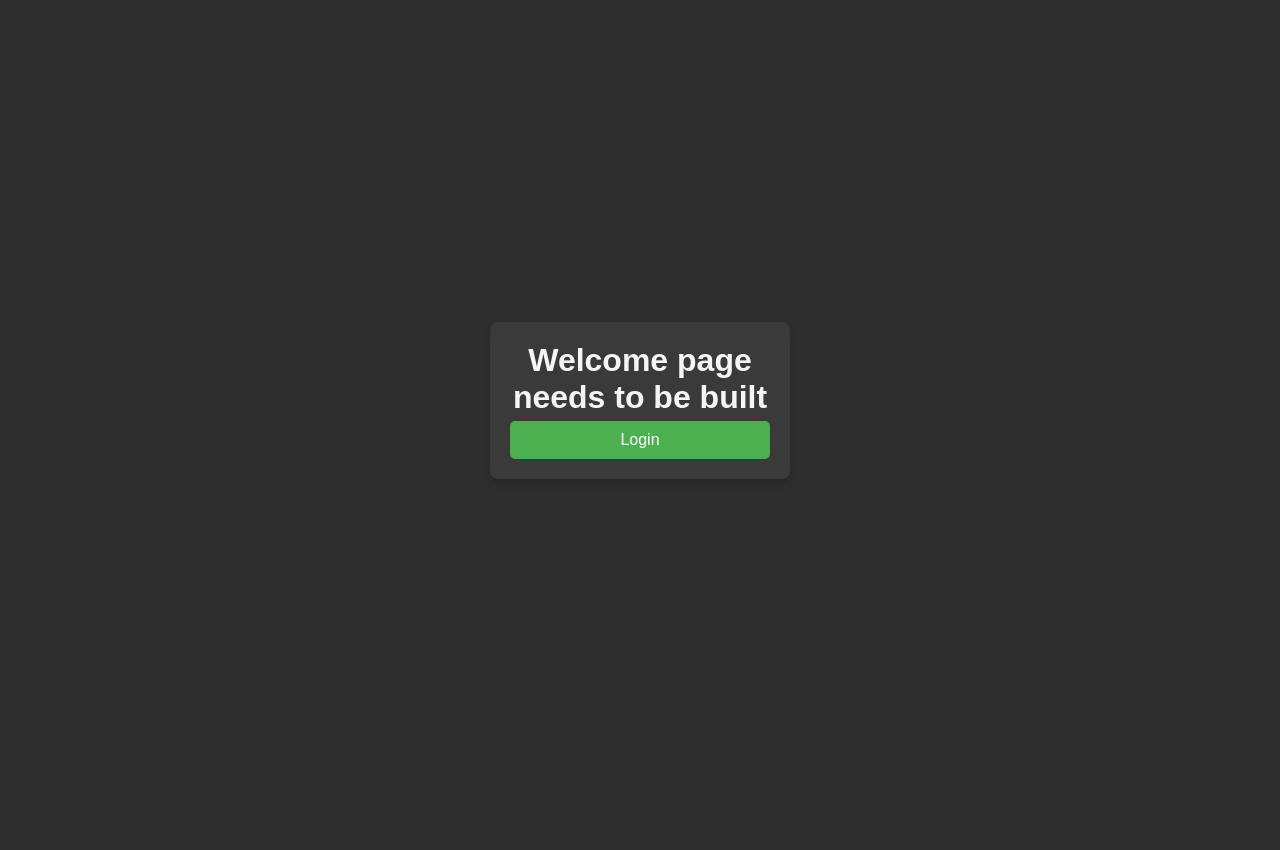
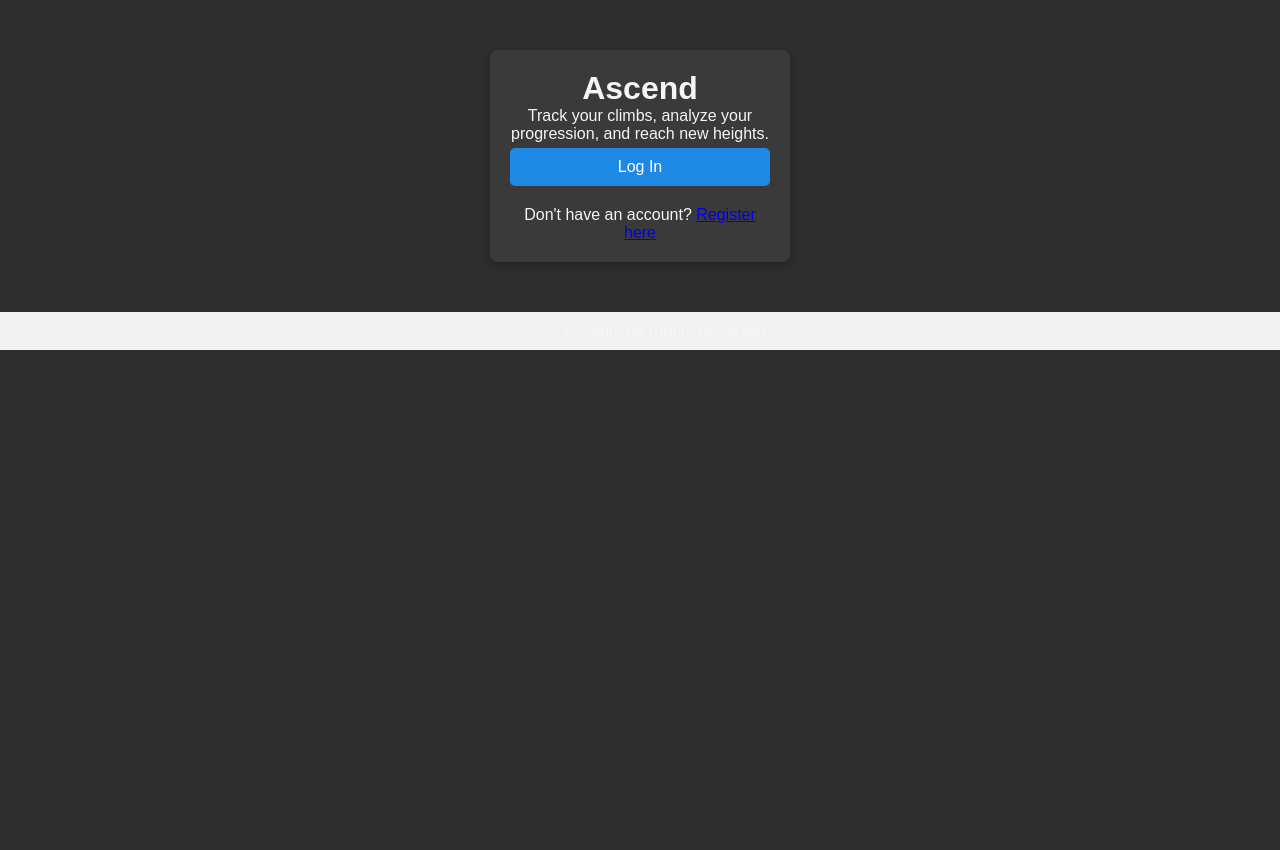
Before and after one commit to Erik0810/Ascend, a Flask app: page / in a window 1280 px wide. Before the commit the page ends 459 px from the top, so only its background shows below. Run offline with Flask 3, Linux system fonts and the light colour scheme; a user stored in the database is signed in.

Commit message:
Began work on landing page

```diff
--- a/app/routes/loginSys.py
+++ b/app/routes/loginSys.py
@@ -1,6 +1,7 @@
 from flask import Blueprint, render_template, request, redirect, send_from_directory, url_for, flash, session
 import sqlite3
 from __init__ import DATABASE
+import bcrypt
 
 bp = Blueprint('loginSys', __name__)
 
@@ -21,7 +22,7 @@ MOCK_USERS = {
 def login():
     if request.method == 'POST':
         username = request.form.get('username')
-        password = request.form.get('password')
+        input_password = request.form.get('password')
 
         #Get correct pw
         conn = sqlite3.connect(DATABASE)
@@ -31,8 +32,10 @@ def login():
         conn.close()
 
         #Validate credentials
-        print(result)
-        if result and result[0] == password:
+        if result is None:
+            flash("Invalid username or password", "danger")
+            return render_template('login.html')
+        if bcrypt.checkpw(input_password.encode('utf-8'), result[0]):
             session['user'] = username
             userID = result[1]
             session['user_id'] = userID
@@ -52,6 +55,9 @@ def registerSuccess():
     email = request.form['email']
     password = request.form['password']
 
+    # Hash pw
+    hashed_password = bcrypt.hashpw(password.encode('utf-8'), bcrypt.gensalt())
+
     conn = sqlite3.connect(DATABASE)
     cursor = conn.cursor()
 
@@ -65,7 +71,7 @@ def registerSuccess():
         return redirect(url_for('loginSys.register'))
 
     cursor.execute('INSERT INTO users (username, email, password) VALUES (?, ?, ?)',
-                   (username, email, password))
+                   (username, email, hashed_password))
     conn.commit()
     conn.close()
     return render_template("registerSuccess.html")
--- a/app/static/style.css
+++ b/app/static/style.css
@@ -17,6 +17,15 @@ body {
     margin: 0;
 }
 
+footer {
+    width: 100%;
+    text-align: center;
+    padding: 10px;
+    background-color: #f1f1f1;
+    position: relative;
+    margin-top: 20px;
+}
+
 .login-box {
     background-color: #3a3a3a; /* Slightly lighter grey */
     padding: 20px;
@@ -25,6 +34,7 @@ body {
     width: 300px;
     text-align: center;
 }
+
 label {
     margin-bottom: 5px; /* Optional: space between the label and input */
 }
@@ -183,24 +193,3 @@ table.data-table tr:nth-child(odd) {
     padding: 5px 10px;
     font-size: 14px;
 }
-
-.profile-container {
-    display: flex;
-    justify-content: space-between;
-    height: 80vh;
-    width: 200vh;
-    margin: 0;
-}
-
-.profile-container .profile-container-inner {
-    flex: 1;
-    padding: 20px;
-    background-color: #3a3a3a;
-    border-radius: 8px;
-    box-shadow: 0 4px 8px rgba(0, 0, 0, 0.2);
-    margin: 10px;
-    display: flex;
-    flex-direction: column;
-    justify-content: center;
-    align-items: center;
-}
--- a/app/templates/index.html
+++ b/app/templates/index.html
@@ -1,15 +1,53 @@
 <!DOCTYPE html>
-<html>
+<html lang="en">
 <head>
-    <link href="https://fonts.googleapis.com/css2?family=Inter:wght@400;700&family=Roboto:wght@400;700&display=swap" rel="stylesheet">
+    <meta charset="UTF-8">
+    <meta name="viewport" content="width=device-width, initial-scale=1.0">
+    <title>Ascend - Welcome</title>
     <link rel="stylesheet" href="{{ url_for('static', filename='style.css') }}">
-    <link rel="icon" href="{{ url_for('static', filename='favicon.ico') }}">
-    <title>Login</title>
+    <style>
+        body {
+            font-family: Arial, sans-serif;
+            background-color: #2e2e2e; /* Dark grey background */
+            color: #f5f5f5; /* White text */
+            display: block;
+            justify-content: center;
+            align-items: center;
+            height: 100vh;
+            margin: 0;
+        }
+
+        .login-or-register {
+            background-color: #3a3a3a; /* Slightly lighter grey */
+            padding: 20px;
+            margin: 50px auto;
+            border-radius: 8px;
+            box-shadow: 0 4px 8px rgba(0, 0, 0, 0.2);
+            width: 300px;
+            text-align: center;
+        }
+    </style>
 </head>
 <body>
-    <div class="login-box">
-      <h1>Welcome page needs to be built</h1>
-        <button type="button" class="success" onclick="window.location.href='/login'">Login</button>
+    <div class="login-or-register">
+        <!-- Logo or App Name -->
+        <h1>Ascend</h1>
+        <p>Track your climbs, analyze your progression, and reach new heights.</p>
+
+        <!-- Login Form -->
+        <form action="/login" method="GET">
+            <button type="submit">Log In</button>
+        </form>
+
+        <!-- Registration -->
+        <div class="actions">
+            <p>Don't have an account? <a href="/register">Register here</a></p>
+        </div>
     </div>
+
+    <!-- Footer -->
+    <footer>
+        <p>© 2025 Ascend. All Rights Reserved.</p>
+    </footer>
 </body>
 </html>
```
Also changed, not shown: app/FixThis.txt (+2 -6 lines), app/templates/dashboard.html (+9 -9 lines), app/users.db.
